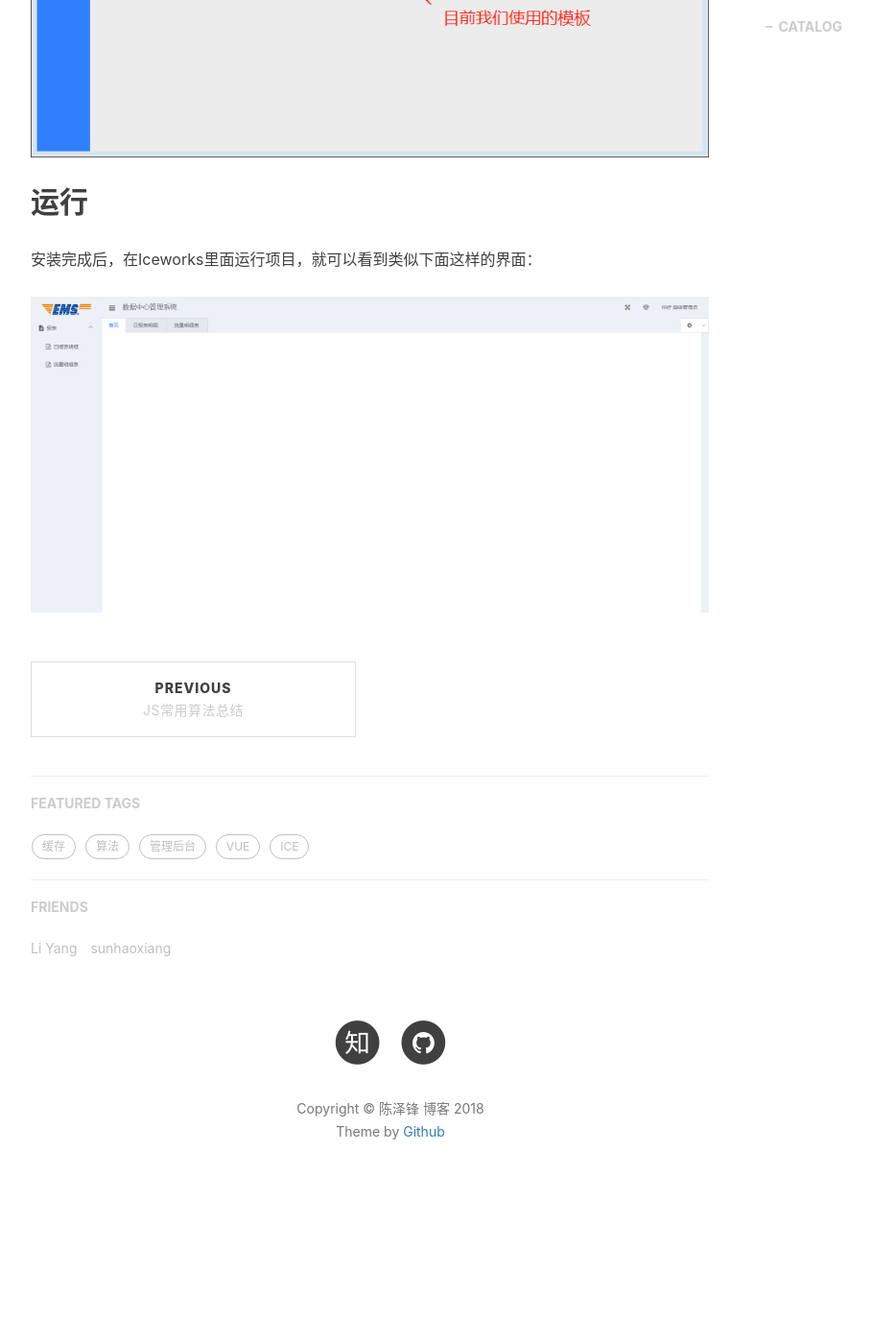
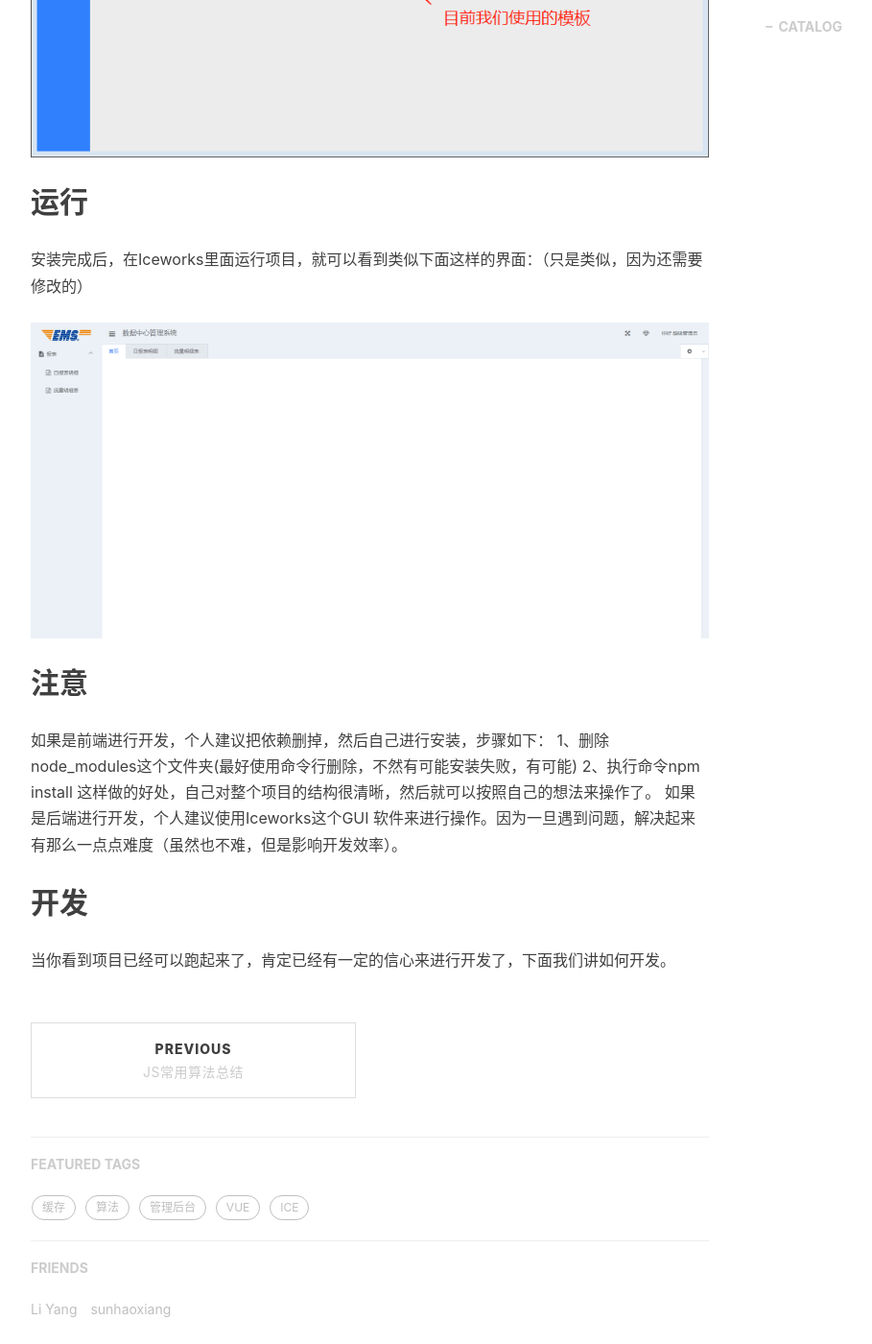
Before and after one commit to 00feng00/00feng00.github.io, a Jekyll site: the page built from _posts/2018-09-11-ice-instructions.markdown, in a window 1280 px wide and 1400 px high, scrolled down 2119 px. Shown: the whole window at 96% size, without its empty margins (233-1142 px from the left). Built offline with Jekyll 4.4.1, drawn with Linux system fonts in a browser that asks for light colours; nearby versions of some CDN libraries; comment, search, counter and statistics services are not loaded; before the commit the page ends 3402 px from its top, so only the background shows below that.

Commit message:
Update 2018-09-11-ice-instructions.markdown

```diff
--- a/_posts/2018-09-11-ice-instructions.markdown
+++ b/_posts/2018-09-11-ice-instructions.markdown
@@ -30,5 +30,13 @@ ICE提供了以下这些功能：
 <img src="https://00feng00.github.io/img/iceworker-use-saying-1.jpg">
 <img src="https://00feng00.github.io/img/iceworker-use-saying-2.jpg">
 ## 运行
-安装完成后，在Iceworks里面运行项目，就可以看到类似下面这样的界面：
+安装完成后，在Iceworks里面运行项目，就可以看到类似下面这样的界面：（只是类似，因为还需要修改的）
 <img src="https://00feng00.github.io/img/ice_admin_bg.jpg">
+## 注意
+如果是前端进行开发，个人建议把依赖删掉，然后自己进行安装，步骤如下：
+1、删除node_modules这个文件夹(最好使用命令行删除，不然有可能安装失败，有可能)
+2、执行命令npm install
+这样做的好处，自己对整个项目的结构很清晰，然后就可以按照自己的想法来操作了。
+如果是后端进行开发，个人建议使用Iceworks这个GUI 软件来进行操作。因为一旦遇到问题，解决起来有那么一点点难度（虽然也不难，但是影响开发效率）。
+## 开发
+当你看到项目已经可以跑起来了，肯定已经有一定的信心来进行开发了，下面我们讲如何开发。
```
